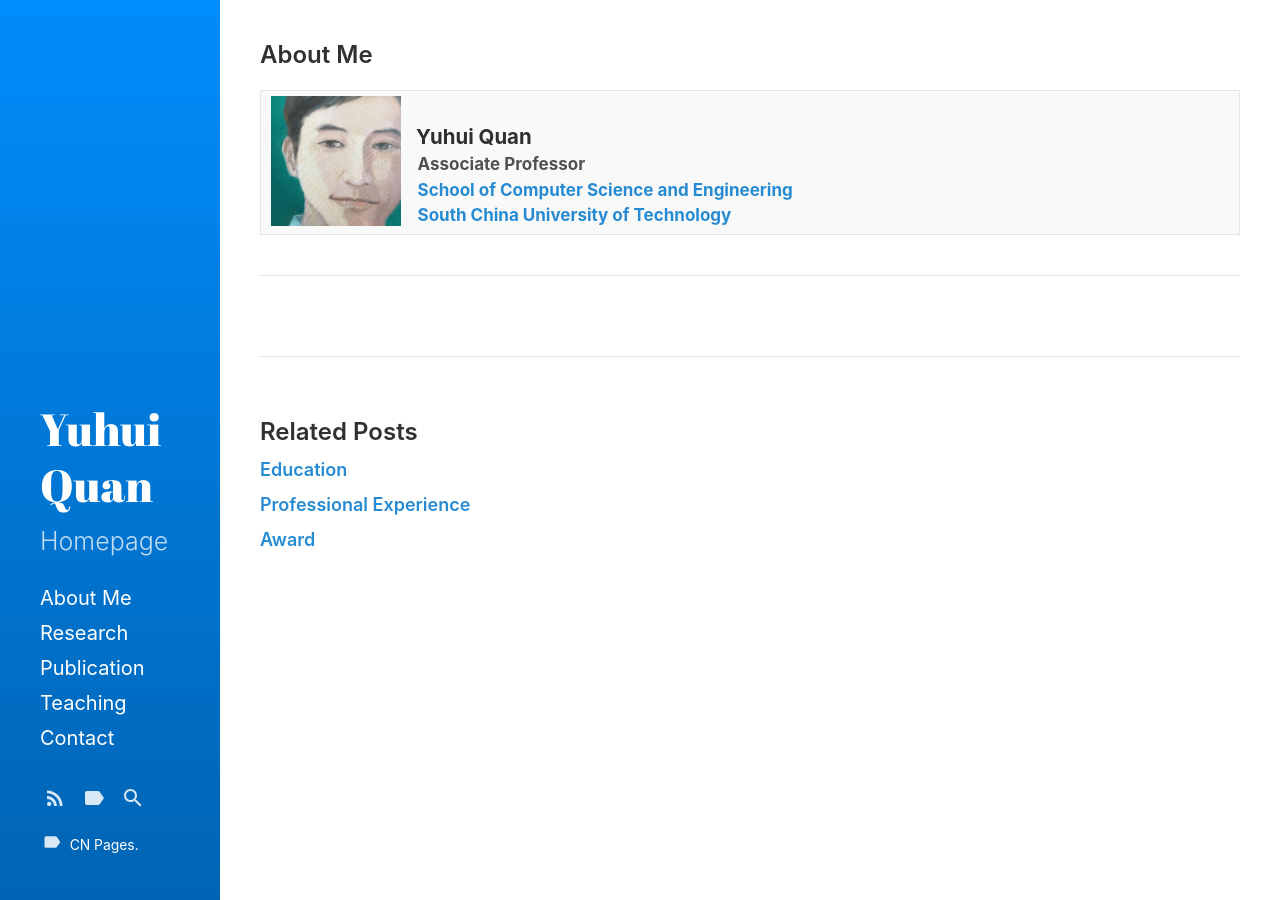
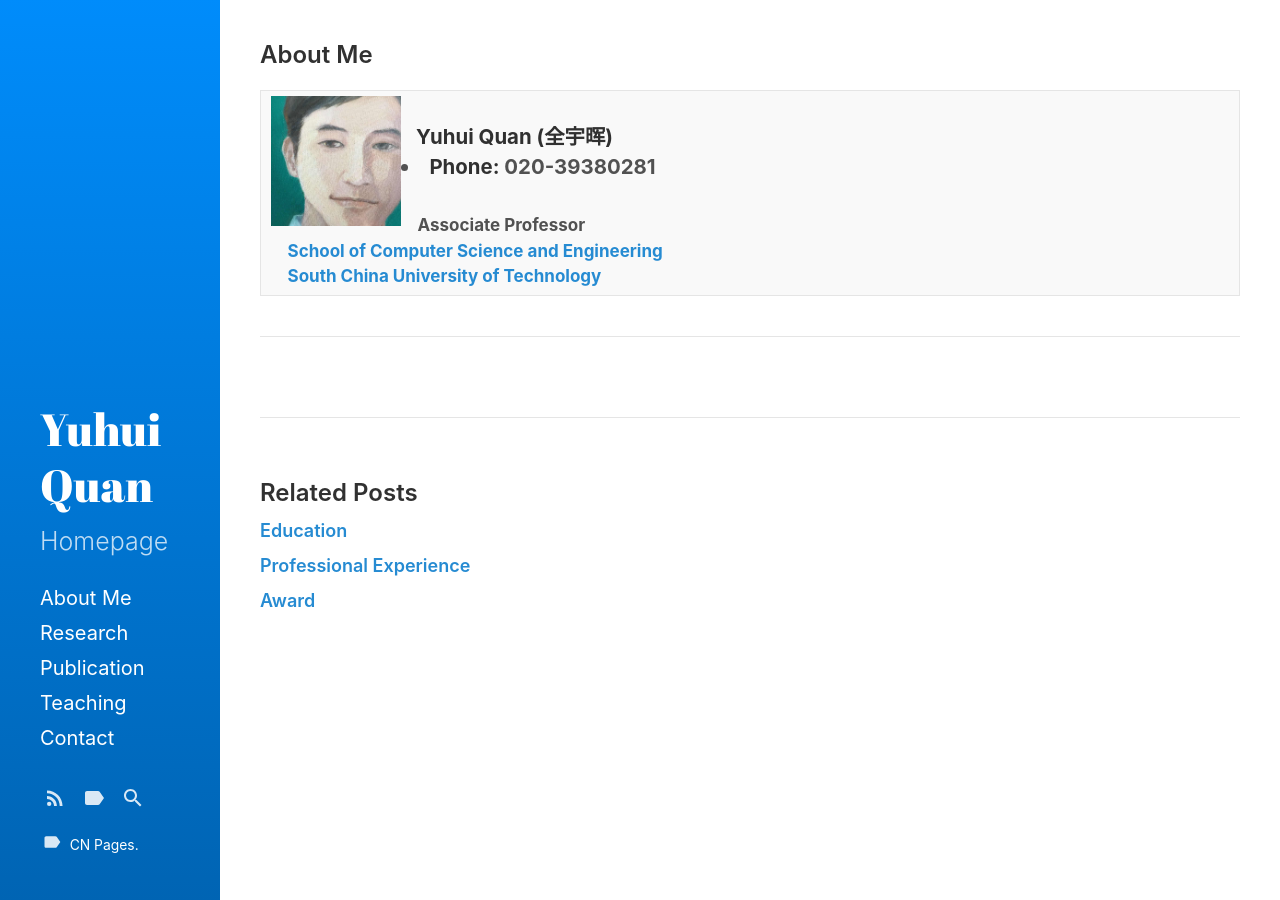
Before and after one commit to Dofboom/Dofboom.github.io, a Jekyll site: the page built from _posts/2020-5-30-resume.md, in a window 1280 px wide. Built offline with Jekyll 4.4.1, drawn with Linux system fonts in a browser that asks for light colours.

Commit message:
Update 2020-5-30-resume.md

```diff
--- a/_posts/2020-5-30-resume.md
+++ b/_posts/2020-5-30-resume.md
@@ -8,7 +8,7 @@ excerpt_separator:  <!--more-->
 <tr>
 <th>
 <img src="https://github.com/Dofboom/Dofboom.github.io/raw/master/images/2.jpg" alt="" width="130" align="left" /><br />
-<span style="font-size: 120%;"><strong> &ensp; Yuhui Quan</strong></span><br />
+<span style="font-size: 120%;"><strong> &ensp; Yuhui Quan  (全宇晖)</strong><li><strong>Phone:</strong> 020-39380281</li></span><br />
 <span style="font-size: 100%;">&ensp; &nbsp;Associate Professor <a href="http://www2.scut.edu.cn/cs/"><br>&ensp;&nbsp;&nbsp;School of Computer Science and Engineering</a></span><br />
 <span style="font-size: 100%;"> <a href="https://www.scut.edu.cn">&ensp;&nbsp; South China University of Technology</a><br />
 </span></th>
```
